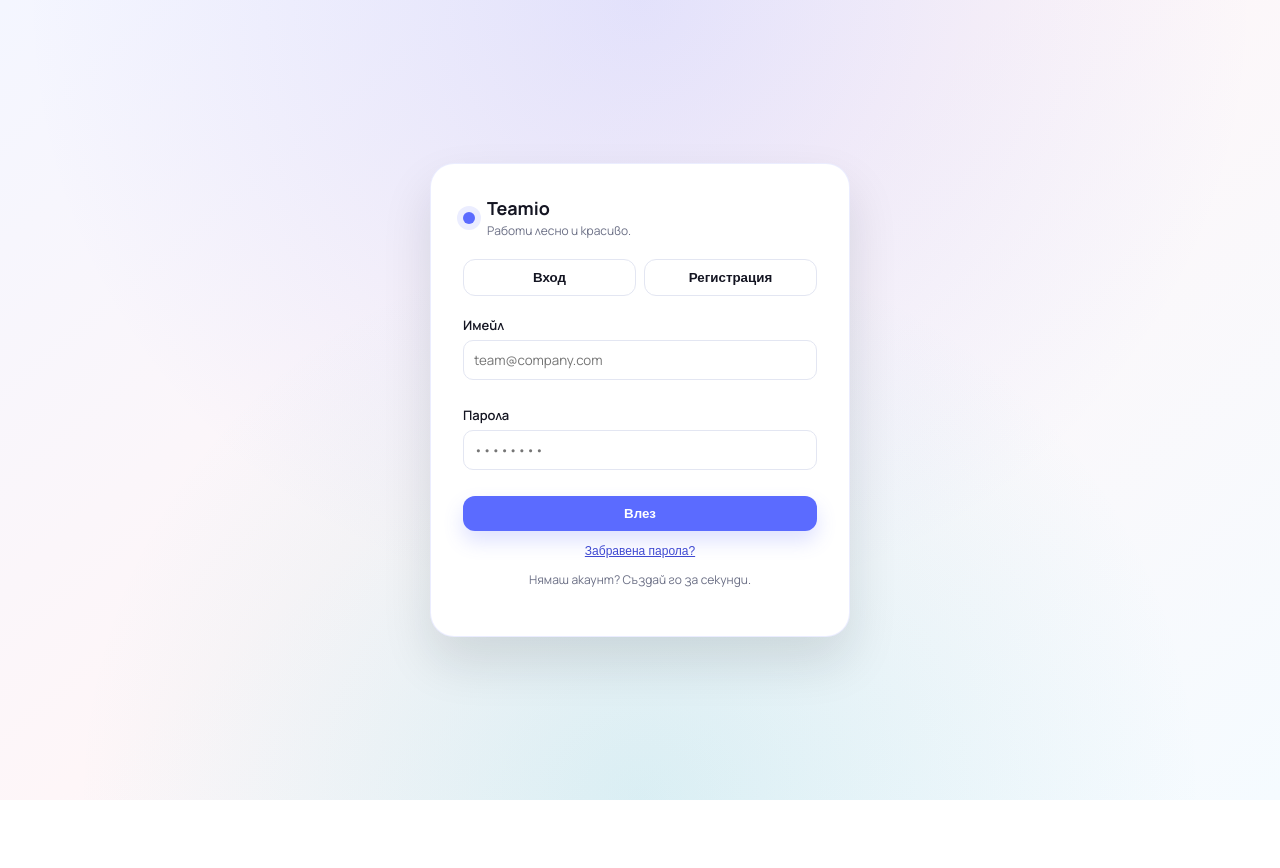
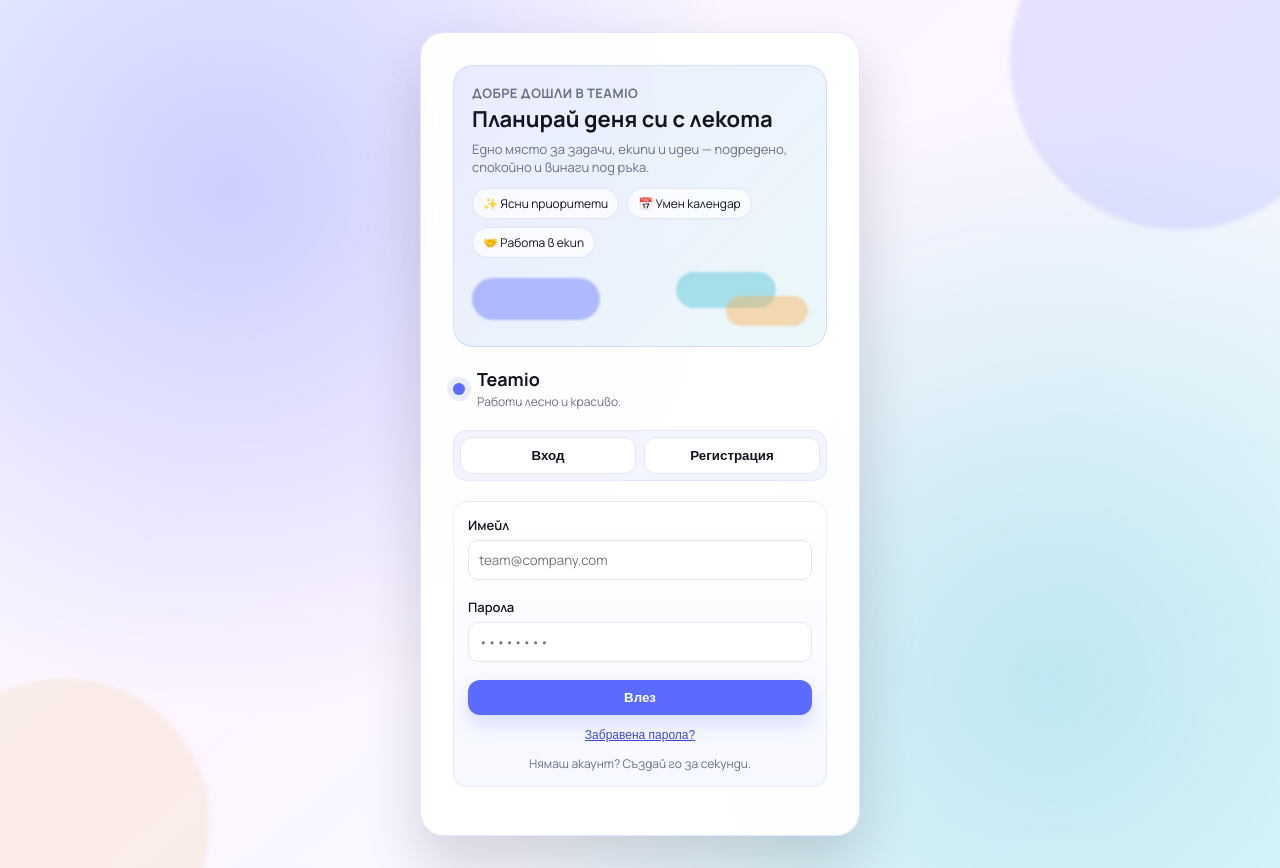
Before and after one commit to unaxsys/Teamio, a plain HTML site: page web/index.html in a window 1280 px wide. Before the commit the page ends 800 px from the top, so only its background shows below. Drawn offline with Linux system fonts and the light colour scheme.

Commit message:
Подсилва визията около формата и фона на auth екрана

```diff
--- a/web/index.html
+++ b/web/index.html
@@ -15,6 +15,25 @@
   <body>
     <div class="auth-screen" id="auth-screen">
       <div class="auth-card">
+        <section class="auth-welcome" aria-label="Добре дошли в Teamio">
+          <div class="auth-welcome__content">
+            <p class="auth-welcome__eyebrow">Добре дошли в Teamio</p>
+            <h1>Планирай деня си с лекота</h1>
+            <p>
+              Едно място за задачи, екипи и идеи — подредено, спокойно и винаги под ръка.
+            </p>
+            <div class="auth-welcome__chips">
+              <span>✨ Ясни приоритети</span>
+              <span>📅 Умен календар</span>
+              <span>🤝 Работа в екип</span>
+            </div>
+          </div>
+          <div class="auth-welcome__art" aria-hidden="true">
+            <span class="blob blob--one"></span>
+            <span class="blob blob--two"></span>
+            <span class="blob blob--three"></span>
+          </div>
+        </section>
         <div class="auth-brand">
           <span class="brand__dot"></span>
           <div>
--- a/web/styles.css
+++ b/web/styles.css
@@ -41,19 +41,134 @@ body {
   align-items: center;
   justify-content: center;
   padding: 32px;
-  background: radial-gradient(circle at top, rgba(91, 107, 255, 0.15), transparent 60%),
-    radial-gradient(circle at bottom, rgba(35, 182, 200, 0.15), transparent 55%);
+  position: relative;
+  overflow: hidden;
+  background: radial-gradient(circle at 18% 22%, rgba(91, 107, 255, 0.28), transparent 42%),
+    radial-gradient(circle at 82% 78%, rgba(35, 182, 200, 0.26), transparent 46%),
+    linear-gradient(140deg, #f4f6ff 0%, #fdf5ff 45%, #eefbff 100%);
+}
+
+.auth-screen::before,
+.auth-screen::after {
+  content: "";
+  position: absolute;
+  border-radius: 50%;
+  filter: blur(2px);
+  z-index: 0;
+}
+
+.auth-screen::before {
+  width: 340px;
+  height: 340px;
+  top: -110px;
+  right: -70px;
+  background: rgba(91, 107, 255, 0.14);
+}
+
+.auth-screen::after {
+  width: 290px;
+  height: 290px;
+  bottom: -100px;
+  left: -80px;
+  background: rgba(248, 178, 89, 0.13);
 }
 
 .auth-card {
-  background: var(--card);
+  background: rgba(255, 255, 255, 0.94);
+  backdrop-filter: blur(8px);
   border-radius: 24px;
   padding: 32px;
-  width: min(420px, 100%);
-  box-shadow: 0 25px 50px rgba(20, 21, 34, 0.12);
-  border: 1px solid rgba(91, 107, 255, 0.12);
+  width: min(440px, 100%);
+  position: relative;
+  z-index: 1;
+  box-shadow: 0 28px 56px rgba(20, 21, 34, 0.16);
+  border: 1px solid rgba(91, 107, 255, 0.16);
 }
 
+
+.auth-welcome {
+  margin-bottom: 20px;
+  padding: 18px;
+  border-radius: 20px;
+  border: 1px solid rgba(91, 107, 255, 0.16);
+  background: linear-gradient(135deg, rgba(91, 107, 255, 0.12), rgba(35, 182, 200, 0.09));
+  display: grid;
+  gap: 14px;
+  overflow: hidden;
+}
+
+.auth-welcome__content h1 {
+  margin: 4px 0 8px;
+  font-size: 22px;
+  line-height: 1.2;
+}
+
+.auth-welcome__content p {
+  margin: 0;
+  color: var(--muted);
+  font-size: 13px;
+}
+
+.auth-welcome__eyebrow {
+  font-weight: 700;
+  letter-spacing: 0.03em;
+  text-transform: uppercase;
+  color: var(--primary-dark);
+}
+
+.auth-welcome__chips {
+  margin-top: 12px;
+  display: flex;
+  flex-wrap: wrap;
+  gap: 8px;
+}
+
+.auth-welcome__chips span {
+  display: inline-flex;
+  align-items: center;
+  gap: 4px;
+  padding: 6px 10px;
+  border-radius: 999px;
+  background: rgba(255, 255, 255, 0.7);
+  border: 1px solid rgba(91, 107, 255, 0.15);
+  font-size: 12px;
+  color: var(--text);
+}
+
+.auth-welcome__art {
+  position: relative;
+  height: 56px;
+}
+
+.blob {
+  position: absolute;
+  border-radius: 999px;
+  filter: blur(1px);
+}
+
+.blob--one {
+  width: 128px;
+  height: 42px;
+  background: rgba(91, 107, 255, 0.42);
+  left: 0;
+  top: 6px;
+}
+
+.blob--two {
+  width: 100px;
+  height: 36px;
+  background: rgba(35, 182, 200, 0.35);
+  right: 32px;
+  top: 0;
+}
+
+.blob--three {
+  width: 82px;
+  height: 30px;
+  background: rgba(248, 178, 89, 0.46);
+  right: 0;
+  bottom: 2px;
+}
 .auth-brand {
   display: flex;
   align-items: center;
@@ -61,10 +176,39 @@ body {
   margin-bottom: 20px;
 }
 
+
 .auth-toggle {
   display: flex;
   gap: 8px;
   margin-bottom: 20px;
+  padding: 6px;
+  border-radius: 14px;
+  background: rgba(91, 107, 255, 0.07);
+  border: 1px solid rgba(91, 107, 255, 0.08);
+}
+
+.auth-form {
+  display: none;
+  flex-direction: column;
+  gap: 12px;
+  padding: 14px;
+  border-radius: 14px;
+  background: linear-gradient(180deg, rgba(255, 255, 255, 0.98), rgba(244, 247, 255, 0.82));
+  border: 1px solid rgba(91, 107, 255, 0.12);
+}
+
+.auth-card label {
+  margin-bottom: 6px;
+}
+
+.auth-card input {
+  background: rgba(255, 255, 255, 0.92);
+}
+
+.auth-card input:focus {
+  outline: none;
+  border-color: rgba(91, 107, 255, 0.48);
+  box-shadow: 0 0 0 3px rgba(91, 107, 255, 0.12);
 }
 
 .auth-toggle__button {
@@ -74,14 +218,9 @@ body {
 .auth-toggle__button--active {
   border-color: var(--primary);
   color: var(--primary-dark);
-  background: rgba(91, 107, 255, 0.1);
+  background: rgba(91, 107, 255, 0.16);
 }
 
-.auth-form {
-  display: none;
-  flex-direction: column;
-  gap: 12px;
-}
 
 .auth-form--active {
   display: flex;
```
